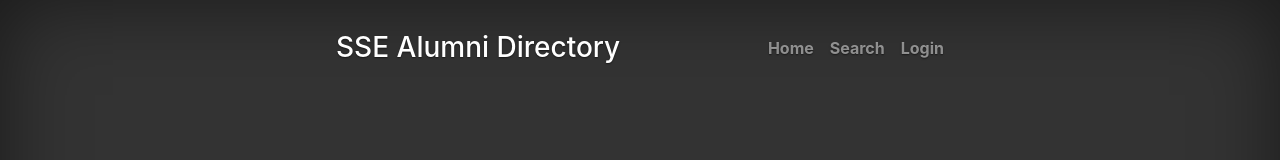
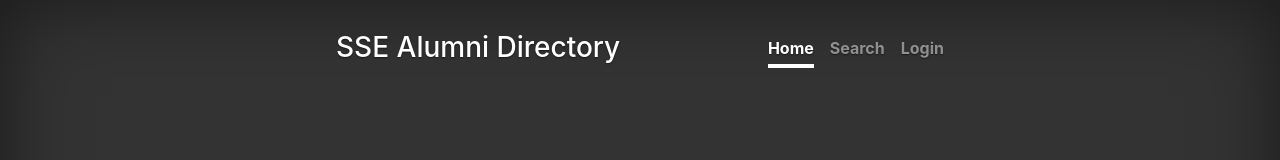
Before and after one commit to rit-sse/sse-alumni, a React (Create React App) app: page /home in a window 1280 px wide. Shown: the top 160 px of the page. Built offline with nearby package versions, Linux system fonts and the light colour scheme.

Commit message:
Add CSS for active page in navbar

```diff
--- a/public/main.css
+++ b/public/main.css
@@ -92,7 +92,7 @@ body {
   margin-left: 1rem;
 }
 
-.nav-masthead .active {
+a.nav-link.active {
   color: #fff;
   border-bottom-color: #fff;
 }
--- a/src/components/TopBar.js
+++ b/src/components/TopBar.js
@@ -1,5 +1,5 @@
 import React, { Component } from 'react';
-import { Link } from 'react-router-dom';
+import { NavLink } from 'react-router-dom';
 
 class TopBar extends Component {
   render() {
@@ -8,9 +8,9 @@ class TopBar extends Component {
             <div class="inner">
                 <h3 class="masthead-brand">SSE Alumni Directory</h3>
                 <nav class="nav nav-masthead">
-                    <Link class="nav-link" to='/home'>Home</Link>
-                    <Link class="nav-link" to='/search'>Search</Link>
-                    <Link class="nav-link" to='/login'>Login</Link>
+                    <NavLink className="nav-link" exact to='/home'>Home</NavLink>
+                    <NavLink className="nav-link" exact to='/search'>Search</NavLink>
+                    <NavLink className="nav-link" exact to='/login'>Login</NavLink>
                 </nav>
             </div>
         </div>
```
